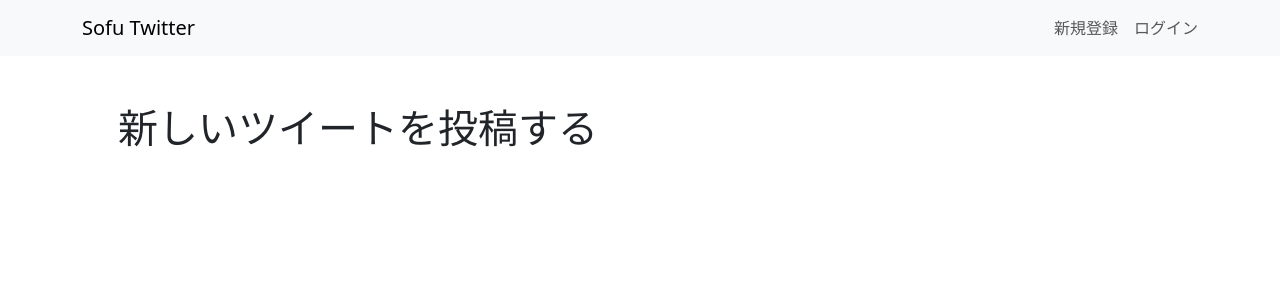
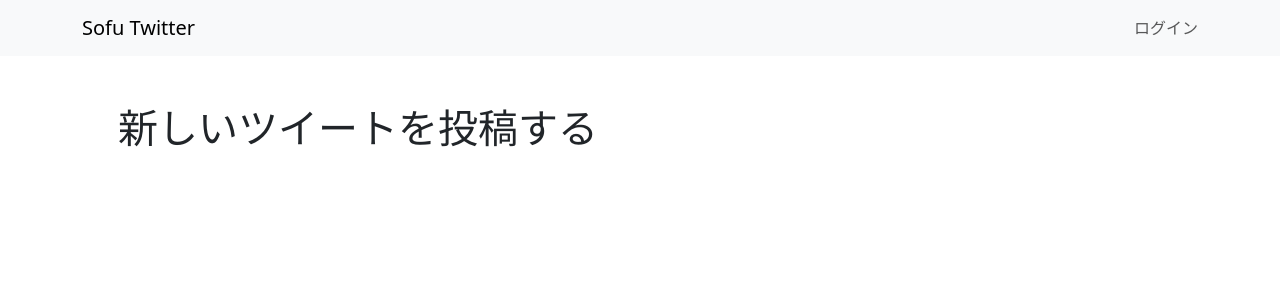
Before and after one commit to aki1807/Sofu-Twitter, a Django app: page /posts/create/ in a window 1280 px wide. Shown: the top 300 px of the page. Run offline with Django 5.2, Linux system fonts and the light colour scheme.

Commit message:
create.htmlの仮完成

```diff
--- a/posts/templates/posts/create.html
+++ b/posts/templates/posts/create.html
@@ -16,7 +16,6 @@
             <a class="navbar-brand" href="/">Sofu Twitter</a>
 
             <ul class="navbar-nav  flex-row gap-3">
-                <li class="nav-item"><a class="nav-link" href="{% url 'signup' %}">新規登録</a></li>
                 {% if user.is_authenticated  %}
                 <li class="nav-item"><a class="nav-link" href="{% url 'mypage' user.username %}">マイページ</a></li>
                 <li class="nav-item">
```
